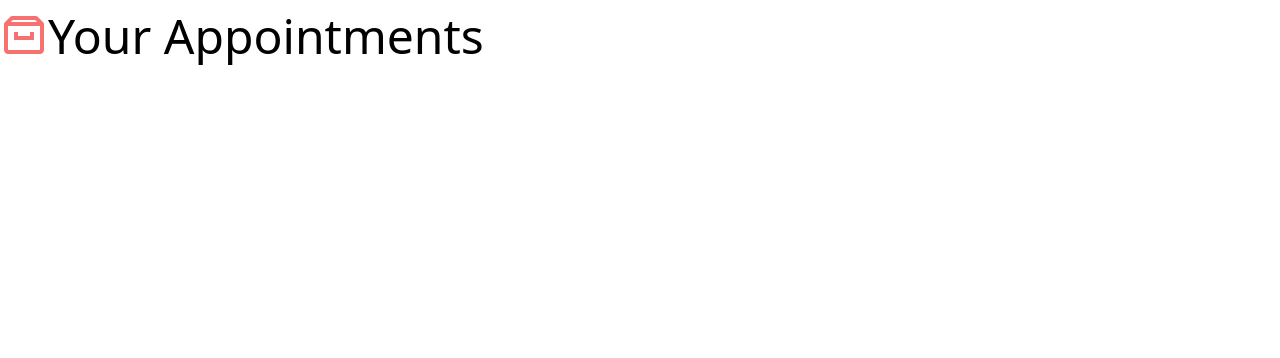
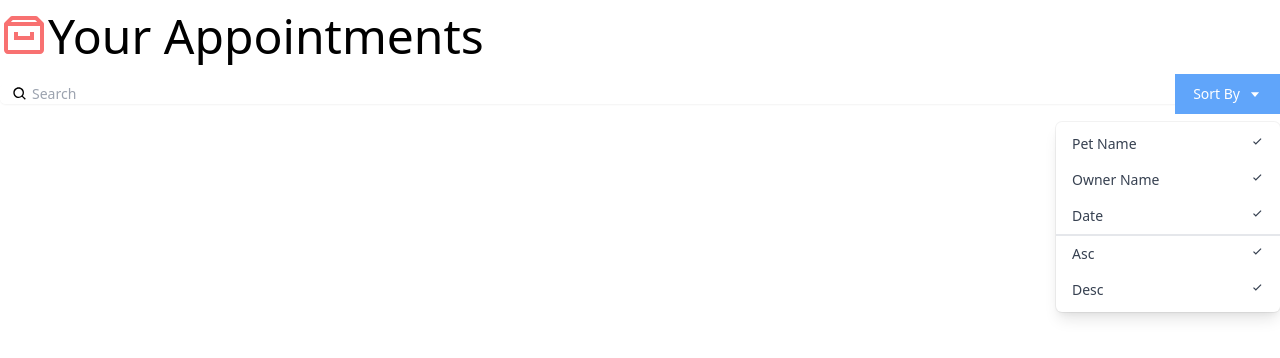
Before and after one commit to Affi-Amine/React_Interface, a React (Create React App) app: page / in a window 1280 px wide. Shown: the top 358 px of the page. Built offline with nearby package versions, Linux system fonts and the light colour scheme.

Commit message:
Setting up components folder - Search component

```diff
--- a/src/App.js
+++ b/src/App.js
@@ -1,10 +1,12 @@
 import { BiArchive } from "react-icons/bi"
+import Search from "./components/Search"
 
 function App() {
   return (
     <div className="App container mx-auto mt-3 font-thin">
       <h1 className="text-5xl">
         <BiArchive className="inline-block text-red-400 align-top" />Your Appointments</h1>
+        <Search />
     </div>
   );
 }
--- /dev/null
+++ b/src/components/Search.js
@@ -0,0 +1,52 @@
+import { BiSearch,BiCaretDown, BiCheck} from "react-icons/bi"
+
+const DropDown = () => {
+    return (
+        <div className="origin-top-right absolute right-0 mt-2 w-56
+      rounded-md shadow-lg bg-white ring-1 ring-black ring-opacity-5">
+      <div className="py-1" role="menu" aria-orientation="vertical" aria-labelledby="options-menu">
+        <div
+          className="px-4 py-2 text-sm text-gray-700 hover:bg-gray-100 hover:text-gray-900 flex justify-between cursor-pointer"
+          role="menuitem">Pet Name <BiCheck /></div>
+        <div
+          className="px-4 py-2 text-sm text-gray-700 hover:bg-gray-100 hover:text-gray-900 flex justify-between cursor-pointer"
+          role="menuitem">Owner Name  <BiCheck /></div>
+        <div
+          className="px-4 py-2 text-sm text-gray-700 hover:bg-gray-100 hover:text-gray-900 flex justify-between cursor-pointer"
+          role="menuitem">Date <BiCheck /></div>
+        <div
+          className="px-4 py-2 text-sm text-gray-700 hover:bg-gray-100 hover:text-gray-900 flex justify-between cursor-pointer border-gray-1 border-t-2"
+          role="menuitem">Asc <BiCheck /></div>
+        <div
+          className="px-4 py-2 text-sm text-gray-700 hover:bg-gray-100 hover:text-gray-900 flex justify-between cursor-pointer"
+          role="menuitem">Desc <BiCheck /></div>
+      </div>
+    </div>
+    )
+}
+
+const Search = () => {
+    return(
+        <div className="py-5">
+      <div className="mt-1 relative rounded-md shadow-sm">
+        <div className="absolute inset-y-0 left-0 pl-3 flex items-center pointer-events-none">
+          <BiSearch />
+          <label htmlFor="query" className="sr-only" />
+        </div>
+        <input type="text" name="query" id="query" value=""
+          className="pl-8 rounded-md focus:ring-indigo-500 focus:border-indigo-500 block w-full sm:text-sm border-gray-300" placeholder="Search" />
+        <div className="absolute inset-y-0 right-0 flex items-center">
+          <div>
+            <button type="button"
+              className="justify-center px-4 py-2 bg-blue-400 border-2 border-blue-400 text-sm text-white hover:bg-blue-700 focus:outline-none focus:ring-2 focus:ring-offset-2 flex items-center" id="options-menu" aria-haspopup="true" aria-expanded="true">
+              Sort By <BiCaretDown className="ml-2" />
+            </button>
+            <DropDown />
+          </div>
+        </div>
+      </div>
+    </div>
+    )
+}
+
+export default Search
```
